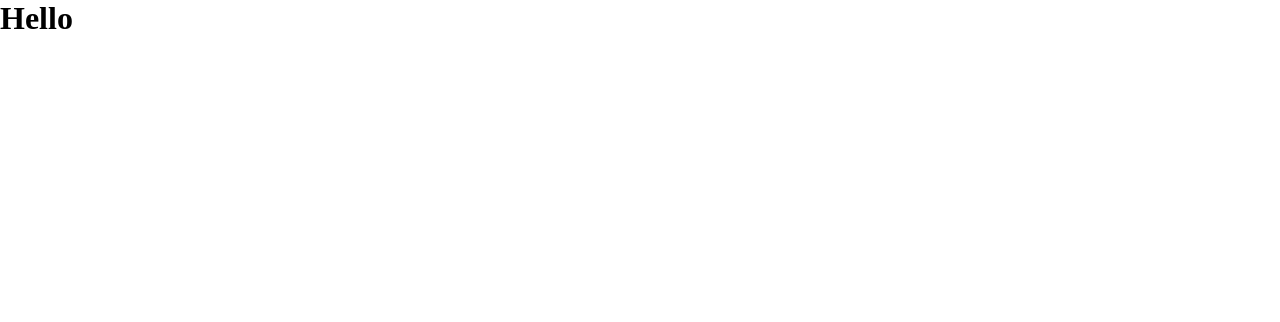
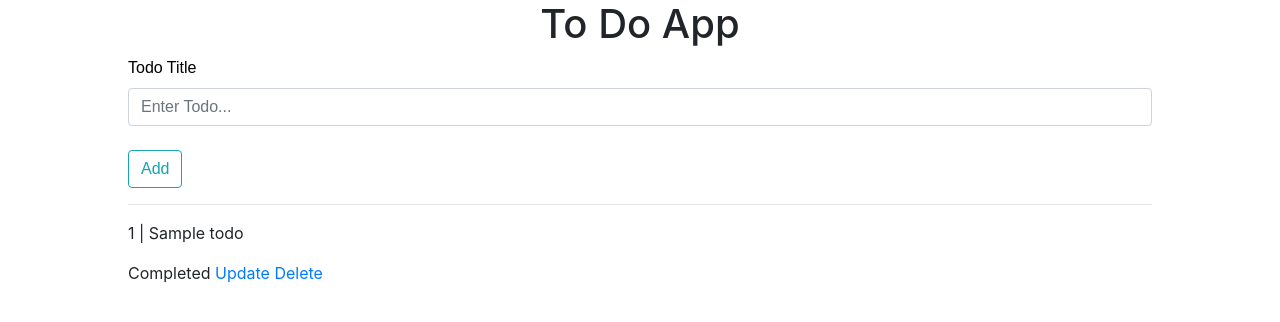
Before and after one commit to douglas-soffi/todo-flask, a Flask app: page / in a window 1280 px wide. Before the commit the part shown is almost empty. Shown: the top 322 px of the page. Run offline with Flask 2, Linux system fonts and the light colour scheme; tables that the repository leaves empty hold one stand-in row (values such as "Sample post"); some libraries are stand-ins or nearby versions.

Commit message:
ajustes template home

```diff
--- a/static/styles/home.css
+++ b/static/styles/home.css
@@ -1,4 +1,26 @@
-*{
-    margin: 0;
-    padding: 0;
+body {
+    color: rgb(0, 0, 0);
+    font-family: Arial, Helvetica, sans-serif;
 }
+
+h1 {
+    text-align: center;
+    font-size: 30px;
+}
+
+.tudotitle {
+    color: rgb(0, 0, 0);
+    font-family: Arial, Helvetica, sans-serif;
+    text-align: left;
+}
+
+.td-container {
+    width: 80%;
+    margin: 0 auto;
+}
+
+@media(max-width: 800px){
+    .td-container {
+        width: 100%;
+    }
+}
--- a/templates/home.html
+++ b/templates/home.html
@@ -4,11 +4,40 @@
     <meta charset="UTF-8">
     <meta http-equiv="X-UA-Compatible" content="IE=edge">
     <meta name="viewport" content="width=device-width, initial-scale=1.0">
-    <!-- <link rel="stylesheet" type="text/css" href="/0static/bootstrap/bootstrap.min.css"> -->
     <link rel="stylesheet" type="text/css" href="/static/styles/home.css">
+    <link rel="stylesheet" type="text/css" href="/static/bootstrap/bootstrap.min.css">
     <title>Todo Flask</title>
 </head>
 <body>
-    <h1>Hello</h1>
+    <h1>To Do App</h1>
+    <section>
+        <div class="td-container">
+            <article class="tudotitle">
+                <form action="/add" method="post">
+                    <div class="d-flex flex-column">
+                        <label>Todo Title</label>
+                        <input type="text" name="title" class="form-control" placeholder="Enter Todo..."><br>
+                    </div>
+                    <button class="btn btn-outline-info" type="submit">Add</button>
+                </form>
+            </article>
+            <hr>
+
+            {% for todo in todo_list %}
+            <div >
+                <p >{{todo.id }} | {{ todo.title }}</p>
+
+                {% if todo.complete == False %}
+                <span >Not Complete</span>
+                {% else %}
+                <span >Completed</span>
+                {% endif %}
+
+                <a  href="/update/{{ todo.id }}">Update</a>
+                <a  href="/delete/{{ todo.id }}">Delete</a>
+            </div>
+            {% endfor %}
+        </div>
+    </section>
 </body>
 </html>
```
